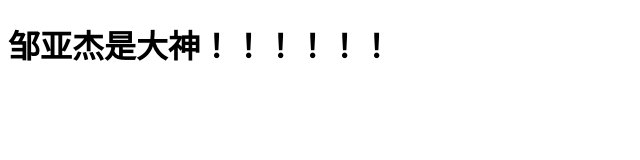
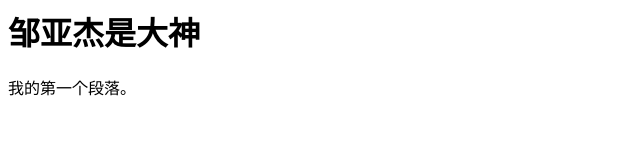
Before and after one commit to gptcod/ly.programming.github.io, a plain HTML site: page index.html in a window 1280 px wide. Shown: the whole page, without its empty margins (0-640 px from the left). Drawn offline with Linux system fonts and the light colour scheme.

Commit message:
Update index.html

```diff
--- a/index.html
+++ b/index.html
@@ -1,6 +1,9 @@
-<!DOCTYPE html>
 <html>
 <body>
-<h1>邹亚杰是大神！！！！！！</h1>
+
+<h1>邹亚杰是大神</h1>
+
+<p>我的第一个段落。</p>
+
 </body>
 </html>
```
